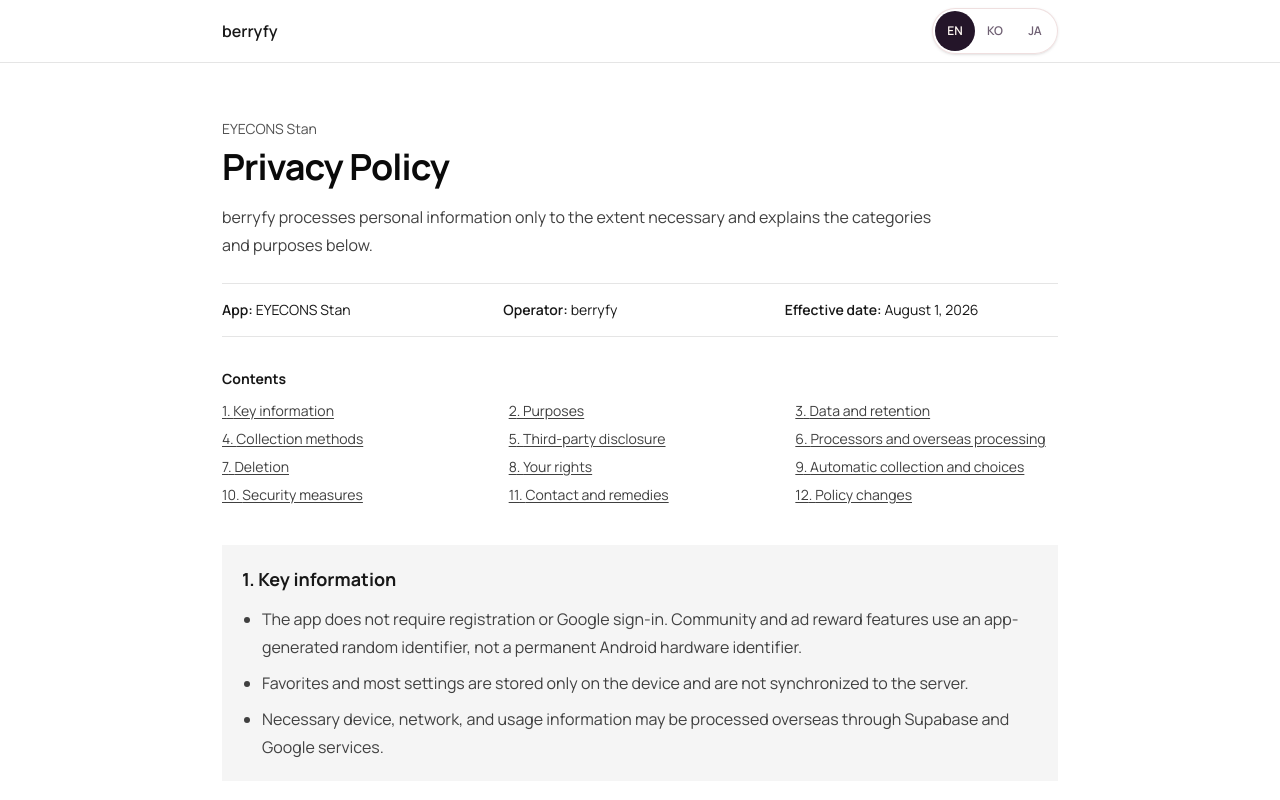
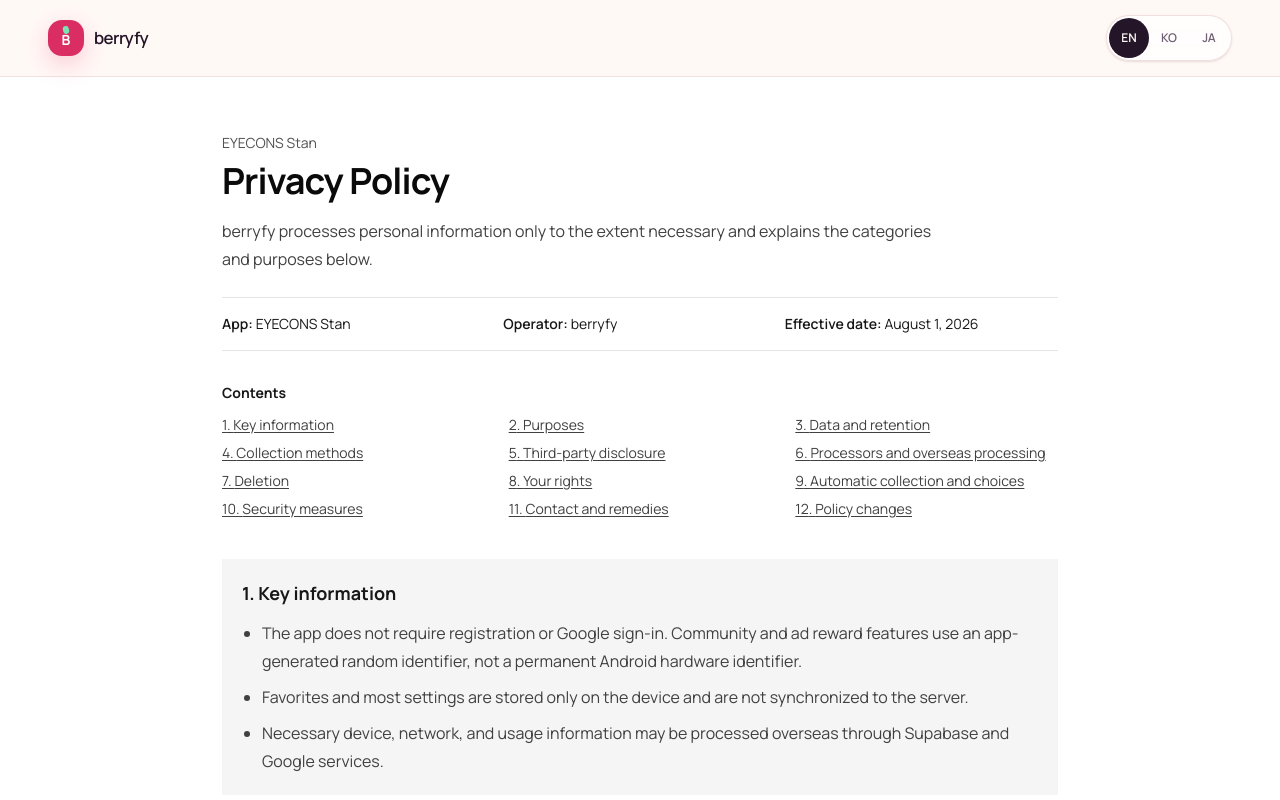
Before and after one commit to berryfy/berryfy.github.io, a Next.js app: page /apps/eyecons-stan/privacy in a window 1280 px wide. Shown: the top 800 px of the page. Built offline with nearby package versions, Linux system fonts and the light colour scheme.

Commit message:
refactor: 공통 페이지 헤더로 통일

```diff
--- a/src/components/AGENTS.md
+++ b/src/components/AGENTS.md
@@ -6,3 +6,4 @@
 - 접근 가능한 이름, 키보드 focus, semantic HTML을 기본 제공한다.
 - 디자인 토큰과 Tailwind 유틸리티를 우선하며 임의 색상은 브랜드 표현에 필요한 경우만 사용한다.
 - 언어 선택 UI는 `language-switcher.tsx` 하나만 사용하고, 각 기능은 언어별 경로만 전달한다.
+- 공통 페이지 헤더는 `site-header.tsx`를 사용한다. 기능별 내비게이션이나 메뉴는 `navigation`·`actions` 슬롯으로만 주입한다.
--- /dev/null
+++ b/src/components/site-header.tsx
@@ -0,0 +1,40 @@
+import type { ReactNode } from "react";
+
+import BrandMark from "@/components/brand-mark";
+import LanguageSwitcher from "@/components/language-switcher";
+import type { SiteLocale } from "@/types/site";
+
+interface SiteHeaderProps {
+  homeHref: string;
+  locale: SiteLocale;
+  languageLabel: string;
+  languagePaths: Record<SiteLocale, string>;
+  navigation?: ReactNode;
+  actions?: ReactNode;
+}
+
+export default function SiteHeader({
+  homeHref,
+  locale,
+  languageLabel,
+  languagePaths,
+  navigation,
+  actions,
+}: SiteHeaderProps) {
+  return (
+    <header className="sticky top-0 z-50 border-b border-border/70 bg-background/88 pt-[env(safe-area-inset-top)] backdrop-blur-xl supports-backdrop-filter:bg-background/78">
+      <div className="mx-auto flex h-[76px] max-w-[1440px] items-center justify-between gap-3 px-5 sm:px-8 lg:px-12">
+        <BrandMark href={homeHref} />
+        {navigation}
+        <div className="flex shrink-0 items-center gap-1.5">
+          <LanguageSwitcher
+            locale={locale}
+            label={languageLabel}
+            paths={languagePaths}
+          />
+          {actions}
+        </div>
+      </div>
+    </header>
+  );
+}
--- a/src/features/home/components/home-page.tsx
+++ b/src/features/home/components/home-page.tsx
@@ -10,7 +10,7 @@
 import { siteConfig } from "@/constants/site";
 import AppCard from "@/features/home/components/app-card";
 import HeroVisual from "@/features/home/components/hero-visual";
-import SiteHeader from "@/features/home/components/site-header";
+import HomeSiteHeader from "@/features/home/components/site-header";
 import { homeSections } from "@/features/home/constants/sections";
 import type { SiteCopy } from "@/features/home/types/home";
 import { homePath } from "@/features/home/utils/locale";
@@ -27,7 +27,7 @@
 
   return (
     <>
-      <SiteHeader locale={locale} copy={copy} />
+      <HomeSiteHeader locale={locale} copy={copy} />
 
       <main className="overflow-hidden">
         <section className="relative">
--- a/src/features/home/components/site-header.tsx
+++ b/src/features/home/components/site-header.tsx
@@ -4,7 +4,7 @@
 import { Menu } from "lucide-react";
 
 import BrandMark from "@/components/brand-mark";
-import LanguageSwitcher from "@/components/language-switcher";
+import SharedSiteHeader from "@/components/site-header";
 import { Button } from "@/components/ui/button";
 import {
   Sheet,
@@ -20,12 +20,12 @@
 import { homePath } from "@/features/home/utils/locale";
 import type { SiteLocale } from "@/types/site";
 
-interface SiteHeaderProps {
+interface HomeSiteHeaderProps {
   locale: SiteLocale;
   copy: SiteCopy;
 }
 
-export default function SiteHeader({ locale, copy }: SiteHeaderProps) {
+export default function HomeSiteHeader({ locale, copy }: HomeSiteHeaderProps) {
   const basePath = homePath(locale);
   const navigation = [
     {
@@ -43,10 +43,12 @@
   ];
 
   return (
-    <header className="sticky top-0 z-40 border-b border-transparent bg-background/82 backdrop-blur-xl supports-backdrop-filter:bg-background/72">
-      <div className="mx-auto flex h-[76px] max-w-[1440px] items-center justify-between px-5 sm:px-8 lg:px-12">
-        <BrandMark href={basePath} />
-
+    <SharedSiteHeader
+      homeHref={basePath}
+      locale={locale}
+      languageLabel={copy.languageMenuLabel}
+      languagePaths={homeLocalePaths}
+      navigation={
         <nav className="hidden items-center gap-1 rounded-full border border-border/70 bg-white/70 p-1 shadow-[0_10px_35px_rgba(36,21,41,0.05)] md:flex">
           {navigation.map((item) => (
             <Link
@@ -58,14 +60,8 @@
             </Link>
           ))}
         </nav>
-
-        <div className="flex items-center gap-1.5">
-          <LanguageSwitcher
-            locale={locale}
-            label={copy.languageMenuLabel}
-            paths={homeLocalePaths}
-          />
-
+      }
+      actions={
         <Sheet>
           <SheetTrigger asChild>
             <Button
@@ -103,8 +99,7 @@
             </p>
           </SheetContent>
         </Sheet>
-        </div>
-      </div>
-    </header>
+      }
+    />
   );
 }
--- a/src/features/legal/components/eyecons-privacy-page.tsx
+++ b/src/features/legal/components/eyecons-privacy-page.tsx
@@ -1,7 +1,5 @@
-import Link from "next/link";
-
 import { siteFontVariables } from "@/app/fonts";
-import LanguageSwitcher from "@/components/language-switcher";
+import SiteHeader from "@/components/site-header";
 import { siteConfig } from "@/constants/site";
 import {
   eyeconsPrivacyCopy,
@@ -220,21 +218,12 @@
       lang={locale}
       className={`${siteFontVariables[locale]} min-h-screen bg-white font-sans text-neutral-900`}
     >
-      <header className="sticky top-0 z-50 border-b border-neutral-200 bg-white">
-        <div className="mx-auto flex min-h-14 max-w-[900px] items-center justify-between gap-3 px-4 py-2 sm:px-8">
-          <Link
-            href={siteConfig.routes.home}
-            className="shrink-0 font-semibold text-neutral-900"
-          >
-            berryfy
-          </Link>
-          <LanguageSwitcher
-            locale={locale}
-            label={copy.languageNavigationLabel}
-            paths={privacyLocalePaths}
-          />
-        </div>
-      </header>
+      <SiteHeader
+        homeHref={siteConfig.routes.home}
+        locale={locale}
+        languageLabel={copy.languageNavigationLabel}
+        languagePaths={privacyLocalePaths}
+      />
 
       <main className="mx-auto max-w-[900px] px-4 py-8 sm:px-8 sm:py-12 lg:py-14">
         <header>
--- a/src/features/more-apps/components/more-apps-page.tsx
+++ b/src/features/more-apps/components/more-apps-page.tsx
@@ -1,7 +1,6 @@
 import { ArrowUpRight } from "lucide-react";
 
-import BrandMark from "@/components/brand-mark";
-import LanguageSwitcher from "@/components/language-switcher";
+import SiteHeader from "@/components/site-header";
 import { siteConfig } from "@/constants/site";
 import MoreAppItem from "@/features/more-apps/components/more-app-item";
 import {
@@ -27,16 +26,12 @@
       lang={locale}
       className="min-h-svh bg-[#f8f5f7] pb-[env(safe-area-inset-bottom)] text-foreground"
     >
-      <header className="sticky top-0 z-40 border-b border-border/70 bg-[#f8f5f7]/90 pt-[env(safe-area-inset-top)] backdrop-blur-xl">
-        <div className="mx-auto flex h-16 max-w-[760px] items-center justify-between px-4 sm:px-6">
-          <BrandMark href={siteConfig.routes.home} />
-          <LanguageSwitcher
-            locale={locale}
-            label={copy.languageNavigationLabel}
-            paths={moreAppsLocalePaths}
-          />
-        </div>
-      </header>
+      <SiteHeader
+        homeHref={siteConfig.routes.home}
+        locale={locale}
+        languageLabel={copy.languageNavigationLabel}
+        languagePaths={moreAppsLocalePaths}
+      />
 
       <main className="mx-auto max-w-[760px] px-4 pt-10 pb-8 sm:px-6 sm:pt-14">
         <section>
```
Lines whose indentation alone changed are shown as unchanged.
